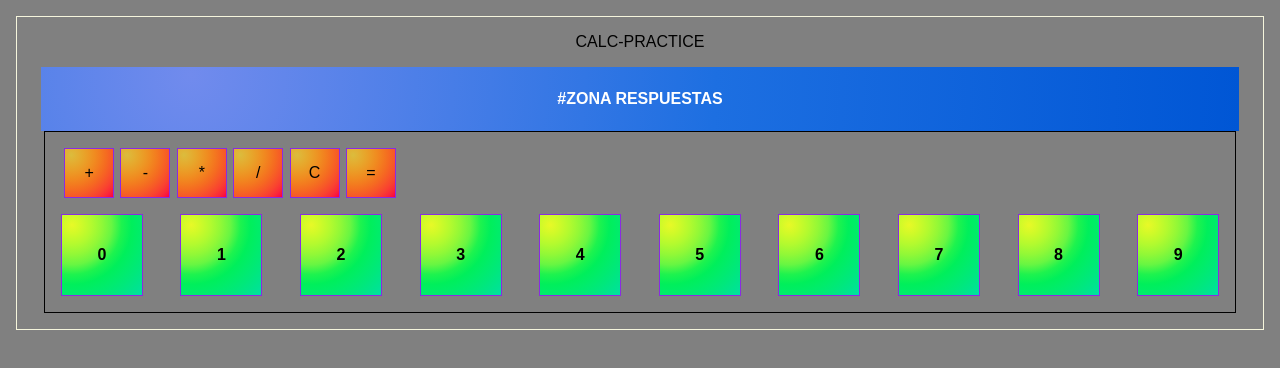
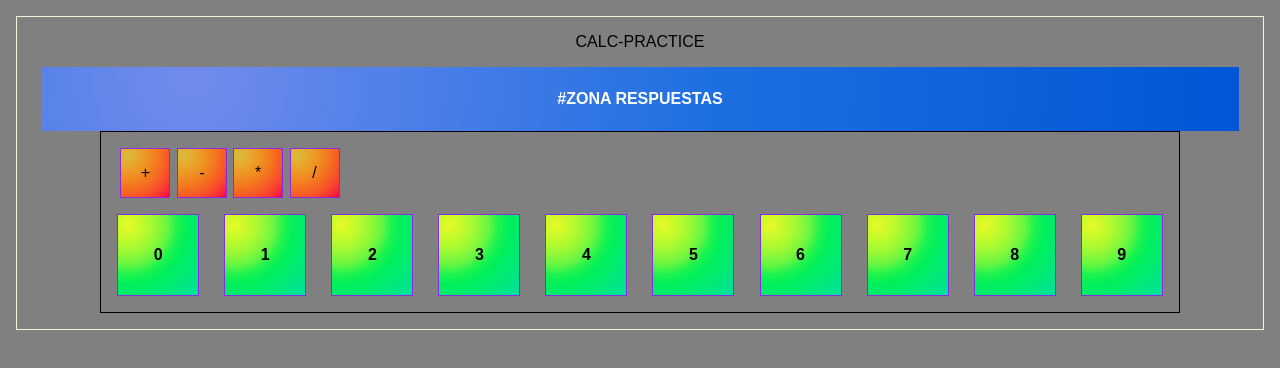
Before and after one commit to CristianAd/calc-practice, a plain HTML site: page index.html in a window 1280 px wide. Drawn offline with Linux system fonts and the light colour scheme.

Commit message:
avance funcionalidad

```diff
--- a/main.js
+++ b/main.js
@@ -1,35 +1,17 @@
-
-
 const buttonZone = document.getElementById("buttonZone");
 
-function construir(params) {
-
-  const teclasCalc = document.createElement("div")
-
-
+function construir() {
   for (let i = 0; i <= 9; i++) {
-
-
-    const calcBtn = document.createElement("div")
-    const nuevoCalcBtn = buttonZone.appendChild(calcBtn)
-
-    const botonesCalc = nuevoCalcBtn.innerHTML = i
-
-
-
-
+    const calcBtn = document.createElement("div");
+    calcBtn.textContent = i; // Establece el contenido de texto en el div
+    buttonZone.appendChild(calcBtn);
+  }
 }
 
-
-
-}
-
-
 function crearOperadoresBtn() {
+  const operadores = ["+", "-", "*", "/"];
   const operadoresAritmeticos = document.createElement("section");
-    operadoresAritmeticos.setAttribute("id", "operadoresA")
-
-    const operadores = ["+", "-", "*", "/", "C", "="];
+  operadoresAritmeticos.setAttribute("id", "operadoresA");
 
   operadores.forEach((operador) => {
     const operadorElement = document.createElement("span");
@@ -40,18 +22,12 @@ function crearOperadoresBtn() {
   buttonZone.appendChild(operadoresAritmeticos);
 }
 
+crearOperadoresBtn();
+construir(); // Llamar construir() después de crear operadores y números
 
+const operacionMath = document.querySelectorAll("#buttonZone span, #buttonZone div");
 
-
-crearOperadoresBtn()
-
-window.onload = construir
-
-
-
-const operacionMath = document.querySelectorAll("#buttonZone span");
-
-operacionMath.forEach(elemento => {
+operacionMath.forEach((elemento) => {
   elemento.addEventListener("click", () => {
     console.log(elemento.textContent);
   });
```
Also changed, not shown: index.html (line endings or trailing spaces). Lines whose indentation alone changed are shown as unchanged.
